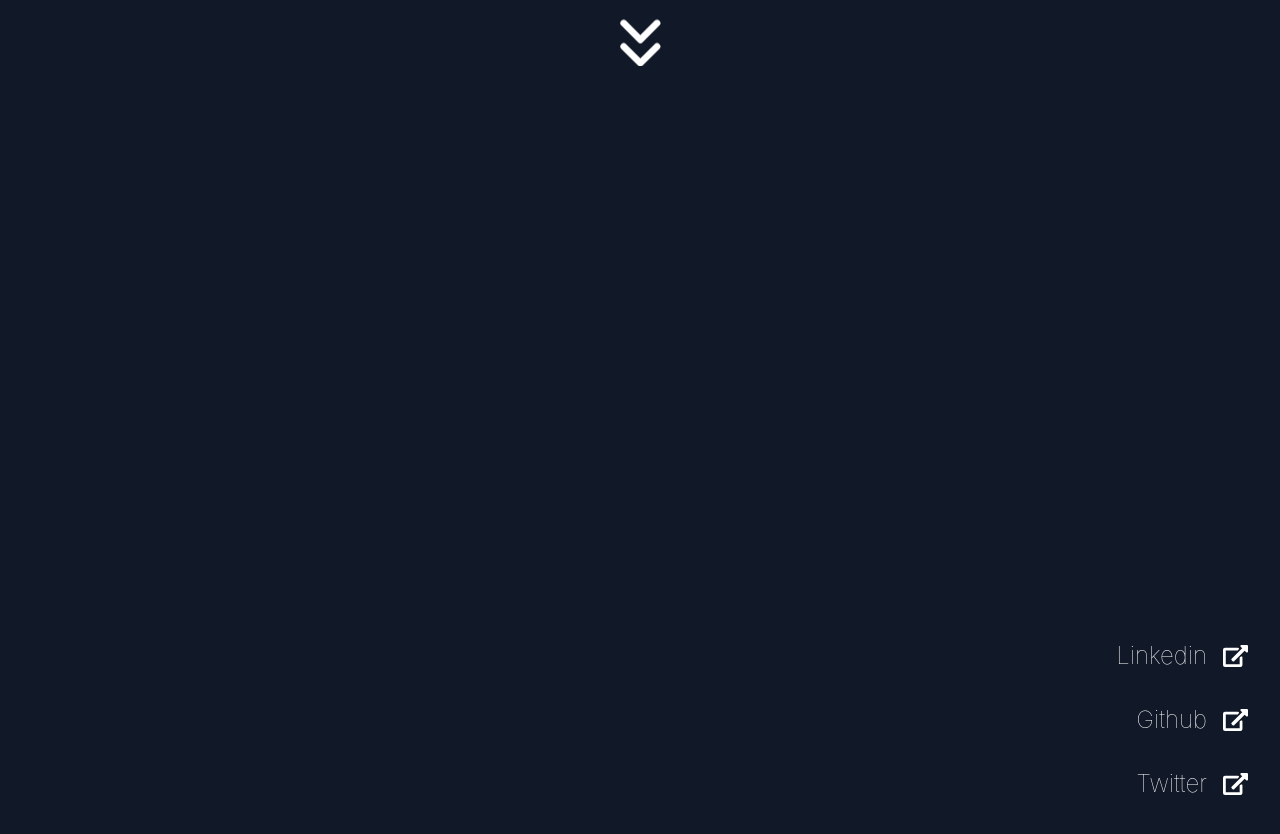
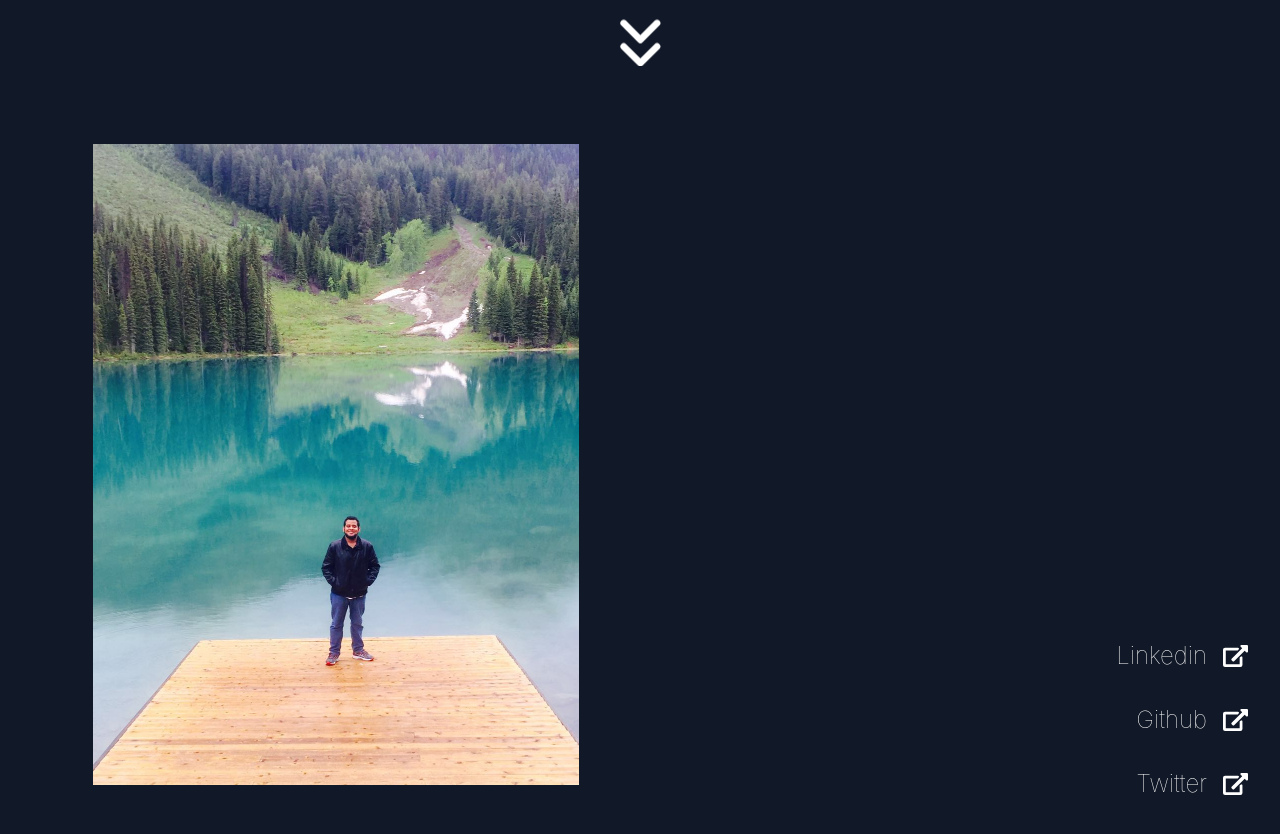
Before and after one commit to tKayZells/personal-site, a Next.js app: page / in a window 1280 px wide. Shown: the part 720-1554 px from the top of the page. Built offline with nearby package versions, Linux system fonts and the light colour scheme.

Commit message:
Modified css properties for better cross browser compatibility

```diff
--- a/components/html/card.jsx
+++ b/components/html/card.jsx
@@ -11,7 +11,7 @@ export default function Card(props){
     }
 
     return (
-        <div className={ "p-4 bg-gray-800 rounded-lg " + style.card_base } data-scroll data-scroll-class={ style.card_scroll }>
+        <div className={ "p-4 bg-gray-800 rounded-lg " + style.fadeInRightBase } data-scroll data-scroll-class={ style.fadeInRightScroll }>
 
             <div className="relative max-h-80 overflow-hidden rounded-l">
                 <img src={ props.image } alt={ props.title }  className="w-full object-cover object-center rounded-lg shadow-md" />
--- a/components/sections/about.jsx
+++ b/components/sections/about.jsx
@@ -6,10 +6,8 @@ export default function About() {
     return (
         <Section id="about">
             <div className="flex flex-col-reverse lg:flex-row">
-                <div className="flex-1 w-4/5 mx-auto p-4">
-                    <img
-                        data-scroll data-scroll-class={ style.img_scroll }
-                        className={"mx-auto md:w-4/5 sm:w-full " + style.img_base}
+                <div className={"flex-1 w-4/5 mx-auto p-4 "+ style.fadeInRightScroll} data-scroll data-scroll-class={ style.fadeInRightBase }>
+                    <img className="mx-auto md:w-4/5 sm:w-full"
                         src="./profile.jpg"
                         alt="cool profile picture"
                     />
--- a/styles/about.module.scss
+++ b/styles/about.module.scss
@@ -1,15 +1,7 @@
 @import "mixins/fadeInUp";
 @import "mixins/fadeInLeft";
+@import "mixins/fadeInRight";
 
 @include fadeInUpAnimation();
 @include fadeInLeftAnimation();
-
-.img_base {
-    transform: scaleX(0);
-    transform-origin: left;
-    transition: 0.75s;
-}
-
-.img_scroll {
-    transform: scaleX(100%);
-}
+@include fadeInRightAnimation();
--- a/styles/card.module.scss
+++ b/styles/card.module.scss
@@ -1,13 +1,5 @@
 @import "mixins/underline";
+@import "mixins/fadeInRight";
 
 @include underline(#000);
-
-.card_base {
-    transform: scaleX(0);
-    transform-origin: left;
-    transition: 0.75s;
-}
-
-.card_scroll {
-    transform: scaleX(100%);
-}
+@include fadeInRightAnimation();
```
